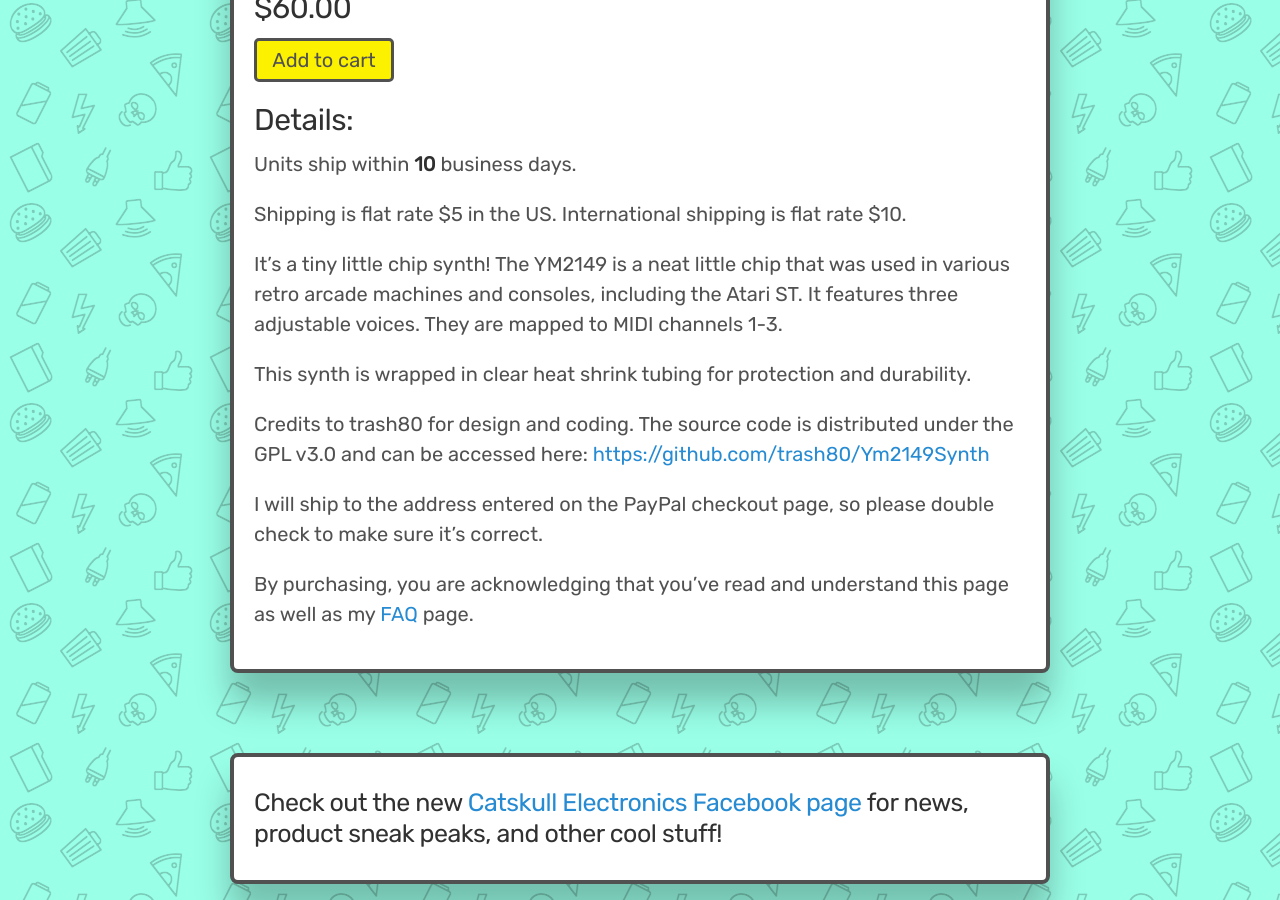
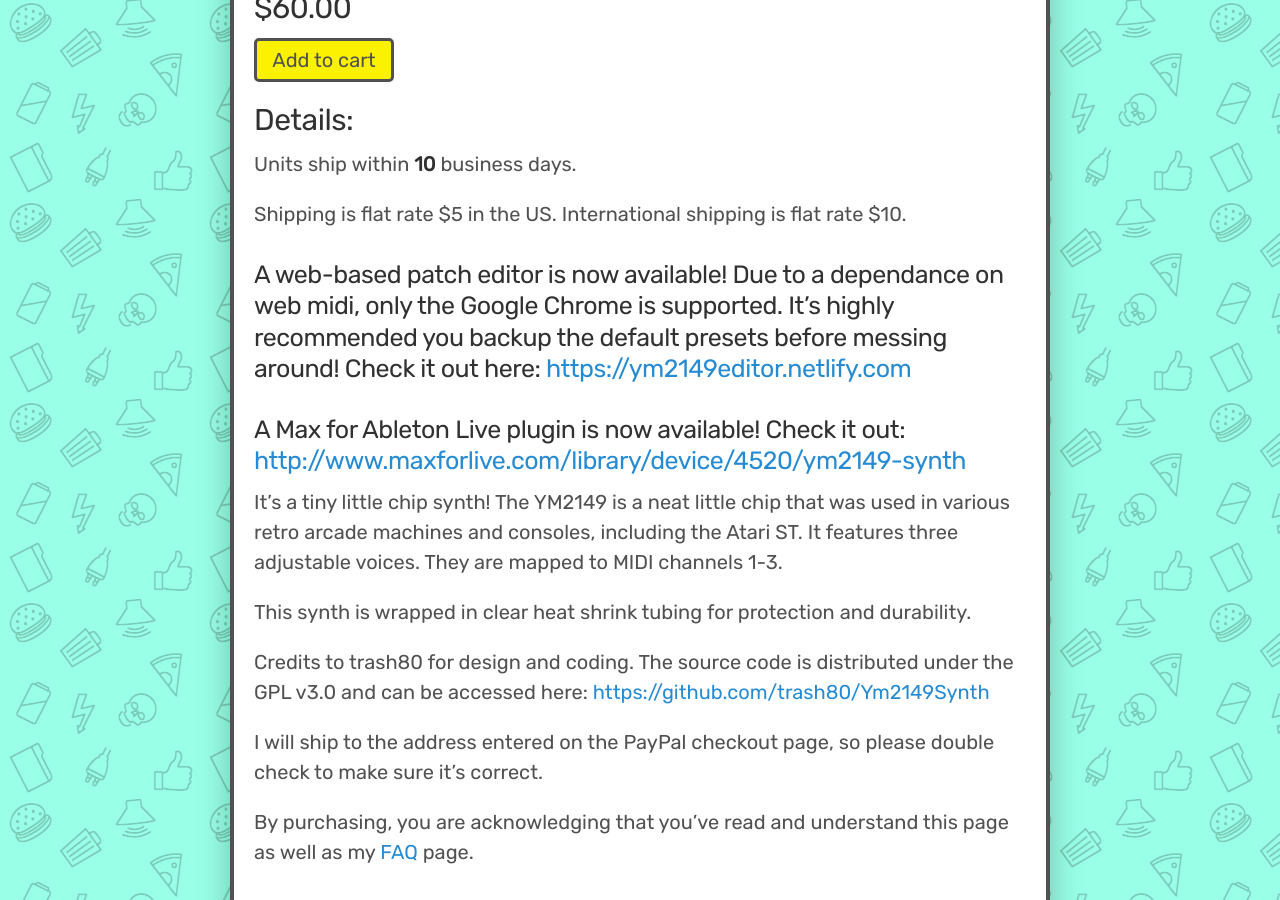
Before and after one commit to catskull/catskullelectronics.com, a Jekyll site: the page built from _posts/2017-06-24-YM2149.md, in a window 1280 px wide and 900 px high, scrolled down 859 px. Built offline with Jekyll 4.4.1, drawn with Linux system fonts in a browser that asks for light colours.

Commit message:
Add notes about ym2149 editors

```diff
--- a/_posts/2017-06-24-YM2149.md
+++ b/_posts/2017-06-24-YM2149.md
@@ -36,6 +36,10 @@
 
 Shipping is flat rate $5 in the US. International shipping is flat rate $10.
 
+### A web-based patch editor is now available! Due to a dependance on web midi, only the Google Chrome is supported. It's highly recommended you backup the default presets before messing around! Check it out here: [https://ym2149editor.netlify.com](https://ym2149editor.netlify.com/)
+
+### A Max for Ableton Live plugin is now available! Check it out: [http://www.maxforlive.com/library/device/4520/ym2149-synth](http://www.maxforlive.com/library/device/4520/ym2149-synth)
+
 It's a tiny little chip synth! The YM2149 is a neat little chip that was used in various retro arcade machines and consoles, including the Atari ST. It features three adjustable voices. They are mapped to MIDI channels 1-3.
 
 This synth is wrapped in clear heat shrink tubing for protection and durability.
```
